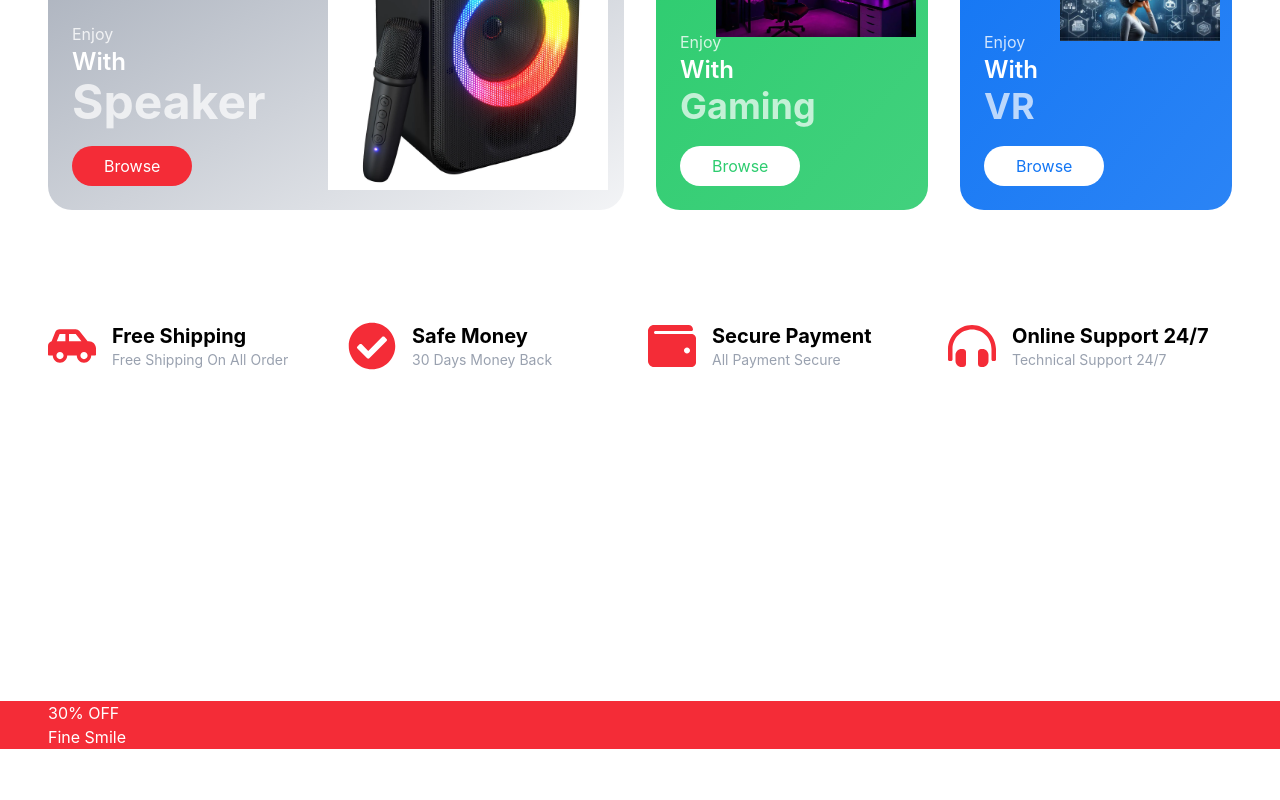
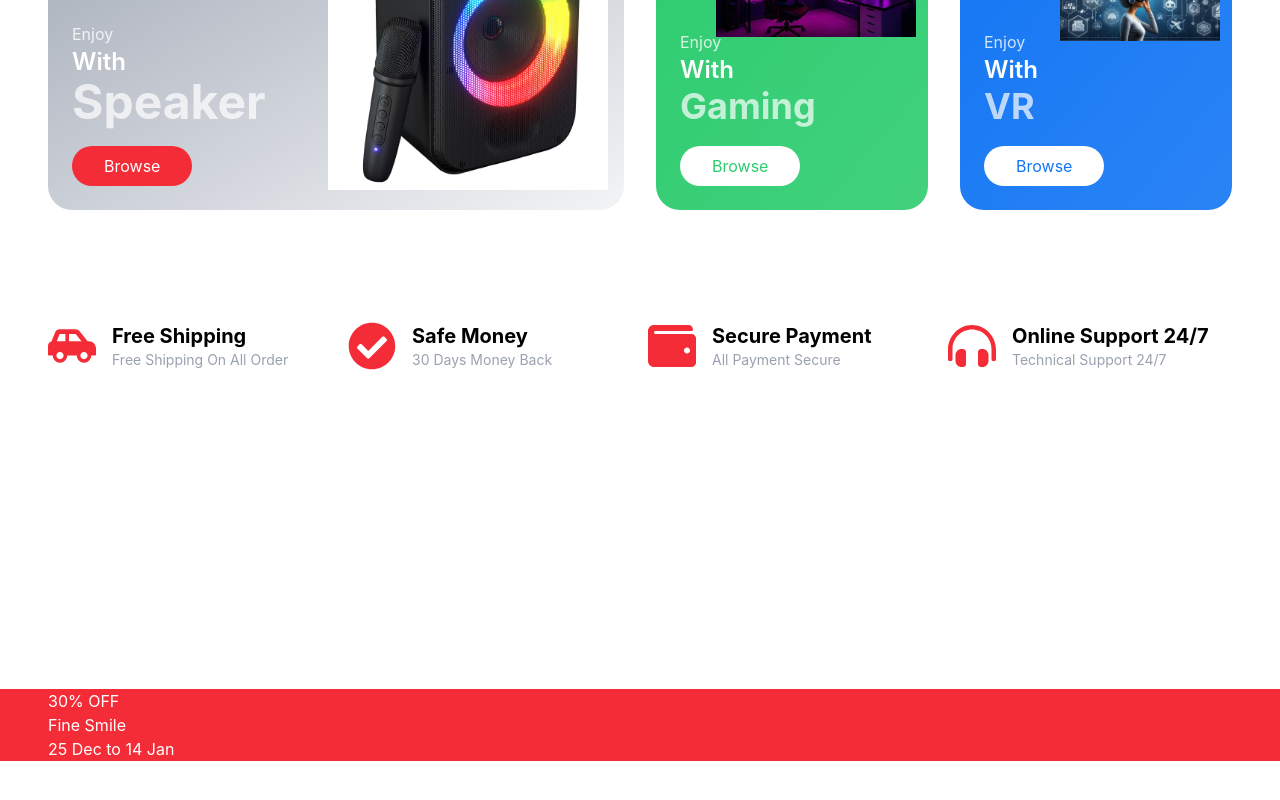
Before and after one commit to kaxadeveloper/Ecommerce, a React (Vite) app: page / in a window 1280 px wide. Shown: the part 1252-2052 px from the top of the page. Built offline with nearby package versions, Linux system fonts and the light colour scheme.

Commit message:
code displays the date value from the data object inside a paragraph element.

```diff
--- a/src/components/Banner/Banner.jsx
+++ b/src/components/Banner/Banner.jsx
@@ -8,7 +8,7 @@ const Banner = ({ data }) => {
                     <div>
                         <p>{data.discount}</p>
                         <h1> {data.title}</h1>
-
+                        <p>{data.date}</p>
                     </div>
                 </div>
             </div>
```
